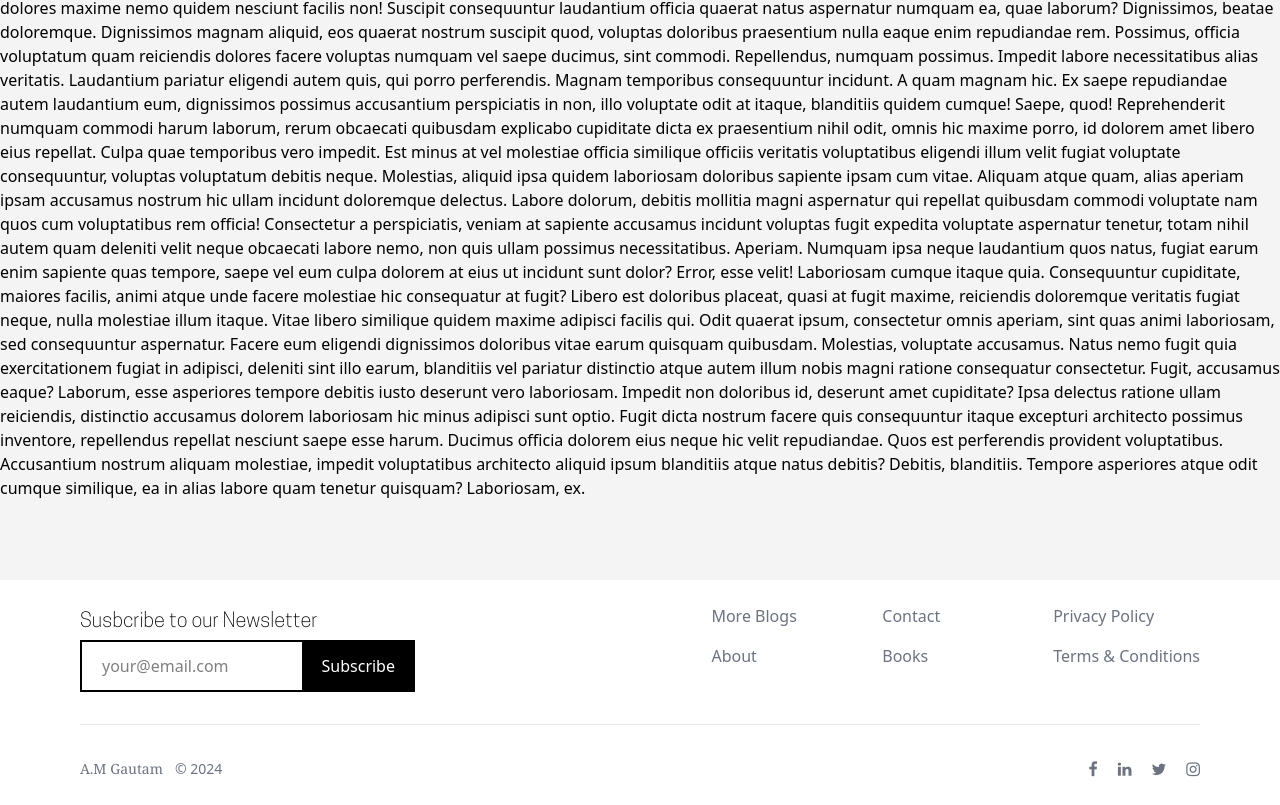
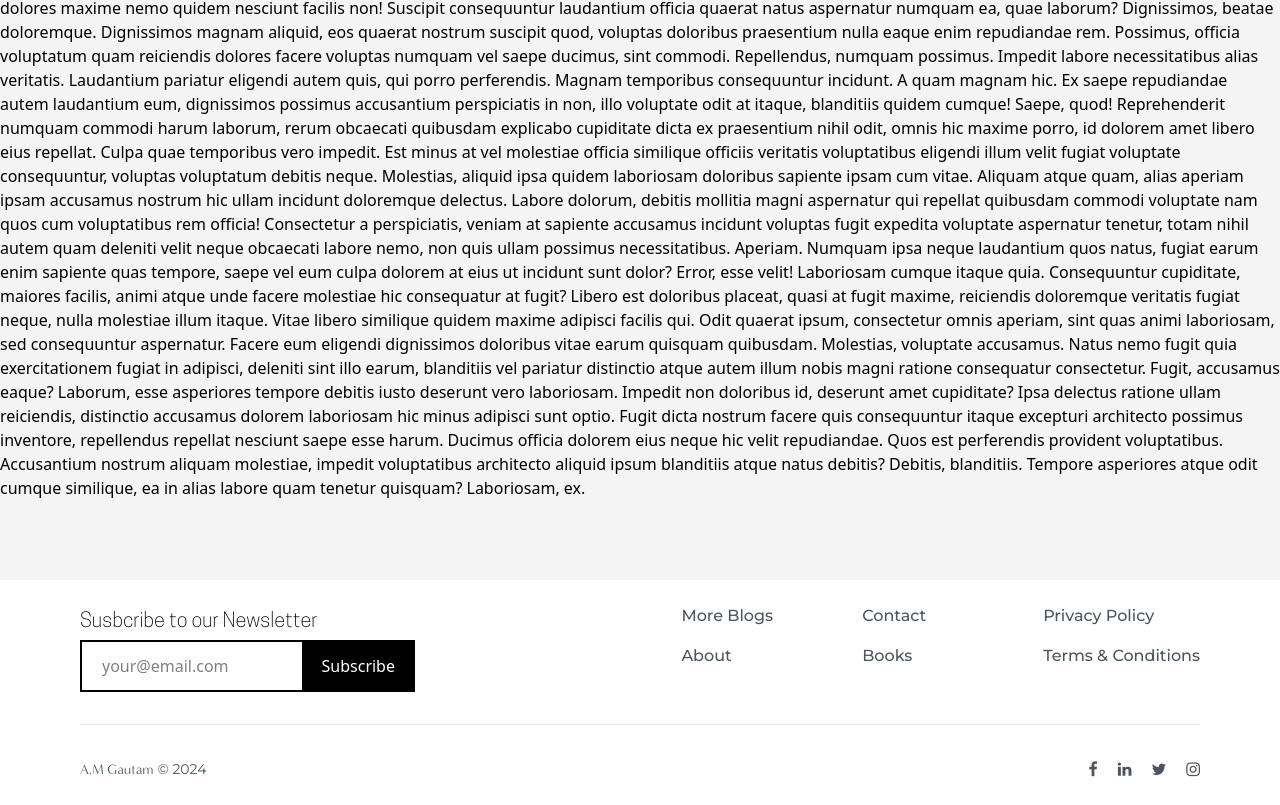
Before and after one commit to 108aryanmaurya/A_WritersPortfolio, a React (Vite) app: page /Contact in a window 1280 px wide. Shown: the part 3041-3846 px from the top of the page. Built offline with nearby package versions, Linux system fonts and the light colour scheme; a web font is replaced by a local one.

Commit message:
changes made

```diff
--- a/src/components/Footer.jsx
+++ b/src/components/Footer.jsx
@@ -13,9 +13,8 @@ export default function Footer() {
               </h1>
               <NewsletterCard />
             </div>
-            <div className="grid grid-cols-2 gap-8 sm:gap-6 sm:grid-cols-3">
-              <div>
-                <ul className="text-gray-500 dark:text-gray-400 font-medium">
+            <div className="grid grid-cols-2 gap-8 sm:gap-6 sm:grid-cols-3  font-montserrat">
+              <ul className="text-gray-600  font-medium">
                 <li className="mb-4">
                   <Link to="/" className="hover:underline">
                     More Blogs
@@ -27,9 +26,7 @@ export default function Footer() {
                   </Link>
                 </li>
               </ul>
-              </div>
-              <div>
-                <ul className="text-gray-500 dark:text-gray-400 font-medium">
+              <ul className="text-gray-600  font-medium">
                 <li className="mb-4">
                   <Link to="/" className="hover:underline ">
                     Contact
@@ -41,9 +38,8 @@ export default function Footer() {
                   </Link>
                 </li>
               </ul>
-              </div>
-              <div>
-                <ul className="text-gray-500 dark:text-gray-400 font-medium">
+
+              <ul className="text-gray-600  font-medium">
                 <li className="mb-4">
                   <Link to="/" className="hover:underline">
                     Privacy Policy
@@ -57,11 +53,10 @@ export default function Footer() {
               </ul>
             </div>
           </div>
-          </div>
           <hr className="my-6 border-gray-200  lg:my-8" />
-          <div className="sm:flex sm:items-center sm:justify-between">
-            <span className="text-sm text-gray-500 sm:text-center dark:text-gray-400">
-              <Link to="/" className="hover:underline font-serif mr-3">
+          <div className="flex items-center justify-between">
+            <span className="text-sm text-gray-600 sm:text-center  font-montserrat">
+              <Link to="/" className="font-Authorfont hover:underline mr-1">
                 A.M Gautam
               </Link>
               © 2024{" "}
@@ -69,25 +64,25 @@ export default function Footer() {
             <div className="flex mt-4 space-x-5 sm:justify-center sm:mt-0">
               <Link
                 to="/"
-                className="text-gray-500 hover:text-gray-900 dark:hover:text-white"
+                className="text-gray-600 hover:text-gray-600 hover:scale-110"
               >
                 <i className="fa fa-facebook"></i>
               </Link>
               <Link
                 to="/"
-                className="text-gray-500 hover:text-gray-900 dark:hover:text-white"
+                className="text-gray-600 hover:text-gray-600 hover:scale-110"
               >
                 <i className="fa fa-linkedin"></i>
               </Link>
               <Link
                 to="/"
-                className="text-gray-500 hover:text-gray-900 dark:hover:text-white"
+                className="text-gray-600 hover:text-gray-600 hover:scale-110"
               >
                 <i className="fa fa-twitter"></i>
               </Link>
               <Link
                 to="/"
-                className="text-gray-500 hover:text-gray-900 dark:hover:text-white"
+                className="text-gray-600 hover:text-gray-600 hover:scale-110"
               >
                 <i className="fa fa-instagram"></i>
               </Link>
--- a/src/section/Home/About.jsx
+++ b/src/section/Home/About.jsx
@@ -17,7 +17,7 @@ export default function About() {
               </p>
             </div>
             <i className="fa fa-quote-right text-6xl max-sm:text-2xl mb-4 text-gray-400  dark:text-darkTextPrimary "></i>
-            <p className="text-gray-600 dark:text-darkTextPrimary flex justify-center my-3 max-sm:px-5 max-lg:px-5 text-xl items-center max-md:text-lg max-sm:text-base">
+            <p className="text-gray-600 font-montserrat dark:text-darkTextPrimary flex justify-center my-3 max-sm:px-5 max-lg:px-5 text-xl items-center max-md:text-lg max-sm:text-base">
               Lorem ipsum dolor, sit amet consectetur adipisicing elit.
               Accusamus quidem necessitatibus earum magni, esse voluptates
               facere perferendis animi reiciendis est, libero dolores dolor fuga
--- a/src/section/Home/Contact.jsx
+++ b/src/section/Home/Contact.jsx
@@ -1,15 +1,17 @@
 import React from "react";
-import "./contact.css";
+
 export default function Contact() {
   return (
     <>
       <section class="bg-gray-900  px-20 max-sm:px-6 py-32 max-sm:py-16">
         <div class="flex justify-evenly items-center max-sm:flex-col gap-5">
-          <form id="form" class="w-[50%] max-sm:w-[90%]">
+          <form id="form" class="w-[50%] max-sm:w-[90%]  font-montserrat">
             <h1 class="text-4xl text-white font-bold font-CooperHevitt">
               Get in touch
             </h1>
-            <p class="pt-2 text-white pb-4">Please fill in the form</p>
+            <p class="pt-2 text-white pb-4  font-montserrat">
+              Please fill in the form
+            </p>
             <div className="flex">
               <input
                 id="name"
--- a/src/section/Home/MoreContent.jsx
+++ b/src/section/Home/MoreContent.jsx
@@ -48,11 +48,11 @@ export default function MoreContent() {
                 className="h-64 w-64 object-cover"
               />
 
-              <h3 className="mt-4 text-lg font-bold text-white sm:text-xl">
+              <h3 className="mt-4 text-lg font-bold text-white sm:text-xl font-Authorfont">
                 {card.title}
               </h3>
 
-              <p className="mt-2 max-w-sm text-gray-200 max-sm:text-center">
+              <p className="mt-2 max-w-sm text-gray-200 max-sm:text-center  font-montserrat ">
                 {card.description}
               </p>
             </div>
--- a/src/section/Home/Newsletter.jsx
+++ b/src/section/Home/Newsletter.jsx
@@ -8,13 +8,15 @@ export default function Newsletter() {
           <h1 class="text-center text-5xl font-bold font-CooperHevitt">
             Newsletter
           </h1>
-          <p class="text-center mt-2">
+          <p class="text-center mt-2  font-montserrat">
             Stay up to date with our latest Reads and News
           </p>
           <div className="mt-10 mb-5">
             <NewsletterCard />
           </div>
-          <p class="text-center">*No spam. Unsubscribe anytime.</p>
+          <p class="text-center  font-montserrat">
+            *No spam. Unsubscribe anytime.
+          </p>
         </div>
       </div>
     </>
```
Also changed, not shown: src/section/Home/contact.css (deleted). Lines whose indentation alone changed are shown as unchanged.
